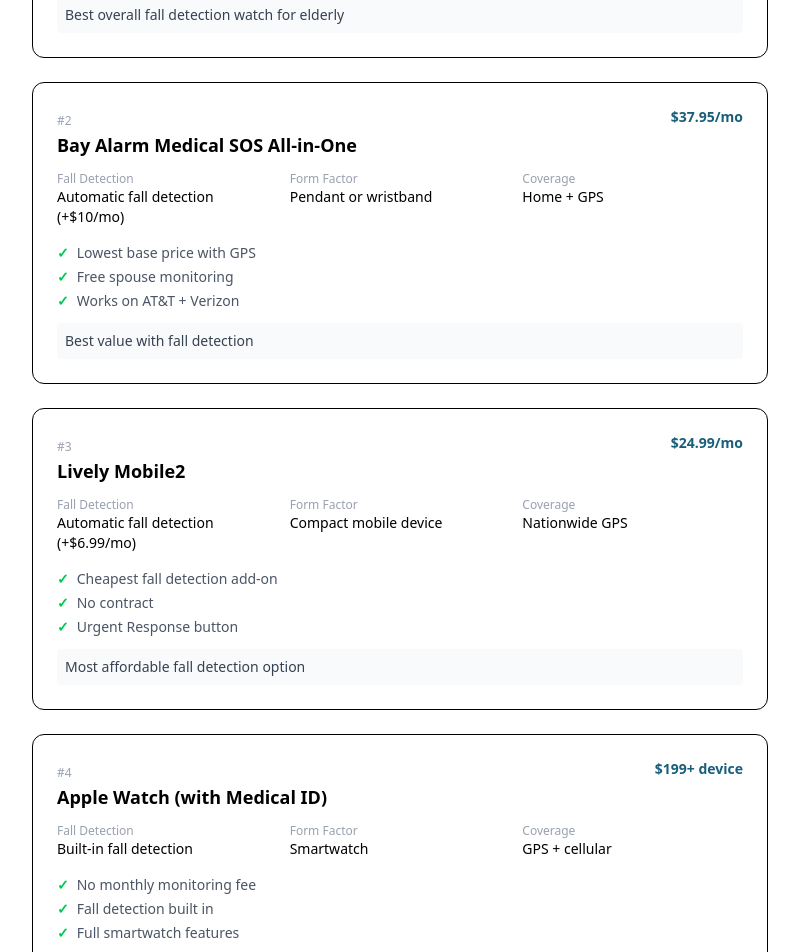
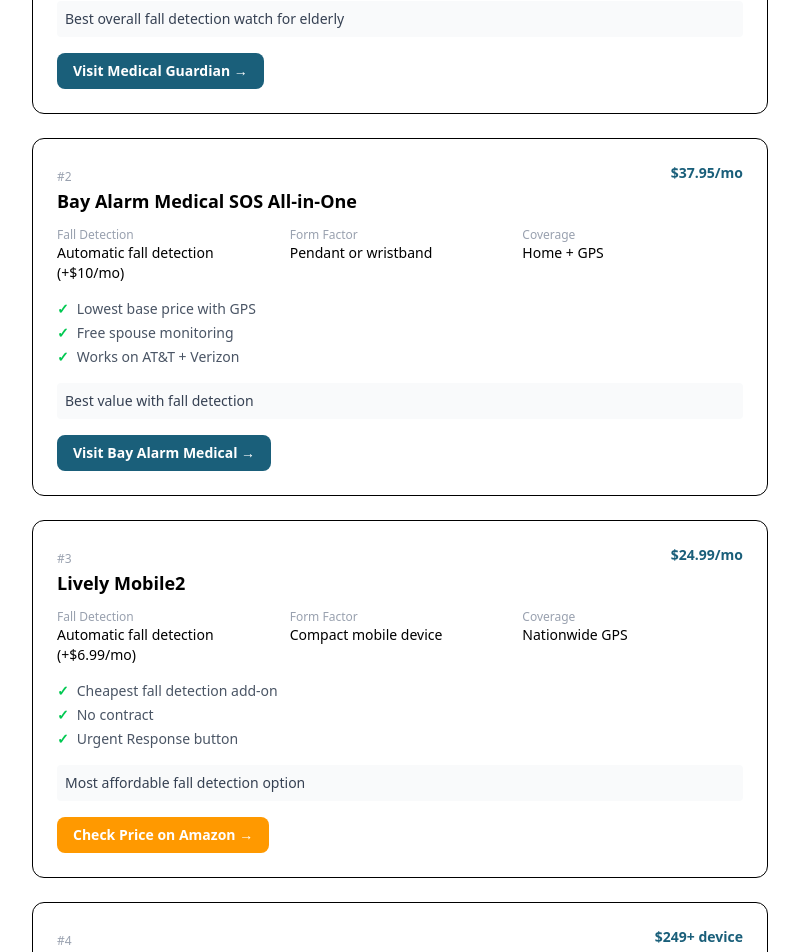
Before and after one commit to nickgoetsch-sixsmith/medical-alert-review, a Next.js app: page /fall-detection-medical-alert in a window 1280 px wide. Shown: the part 700-1652 px from the top of the page, without its empty margins (240-1039 px from the left). Built offline with nearby package versions, Linux system fonts and the light colour scheme.

Commit message:
Add affiliate CTAs: Amazon links (sixsmith3-20) + Medical Guardian/Bay Alarm visit buttons

```diff
--- a/app/bay-alarm-medical-review/page.tsx
+++ b/app/bay-alarm-medical-review/page.tsx
@@ -33,15 +33,26 @@
           <a href="/" className="hover:text-[#1a5f7a]">Home</a> › Bay Alarm Medical Review
         </nav>
 
-        <span className="bg-blue-100 text-blue-800 text-xs font-semibold px-3 py-1 rounded-full">💰 Best Value 2026</span>
+        <span className="bg-blue-100 text-blue-800 text-xs font-semibold px-3 py-1 rounded-full">Best Value 2026</span>
         <h1 className="text-3xl font-bold mt-3 mb-2">Bay Alarm Medical Review 2026</h1>
         <p className="text-gray-500 text-sm mb-6">Last updated: April 2026 · Rating: <strong>9.1 / 10</strong></p>
 
-        <div className="bg-[#e8f4f8] rounded-xl p-6 mb-8 grid sm:grid-cols-2 gap-4 text-sm">
+        <div className="bg-[#e8f4f8] rounded-xl p-6 mb-6 grid sm:grid-cols-2 gap-4 text-sm">
           <div><p className="text-gray-500 mb-1">Starting price</p><p className="font-bold text-lg">$19.95/month</p></div>
           <div><p className="text-gray-500 mb-1">Contract</p><p className="font-bold text-lg">Month-to-month</p></div>
           <div><p className="text-gray-500 mb-1">Fall detection</p><p className="font-bold text-lg">Yes (+$10/mo)</p></div>
           <div><p className="text-gray-500 mb-1">Free spouse monitoring</p><p className="font-bold text-lg">Yes</p></div>
+        </div>
+
+        <div className="mb-8">
+          <a
+            href="https://www.bayalarmmedical.com"
+            target="_blank"
+            rel="noopener noreferrer"
+            className="inline-block bg-[#1a5f7a] text-white font-semibold px-6 py-3 rounded-lg hover:bg-[#134a61] transition-colors"
+          >
+            Visit Bay Alarm Medical — From $19.95/mo →
+          </a>
         </div>
 
         <h2 className="text-xl font-bold mb-3">What We Like</h2>
@@ -97,7 +108,15 @@
 
         <div className="bg-gray-50 rounded-xl p-6 text-sm">
           <p className="font-semibold mb-2">Our Verdict</p>
-          <p className="text-gray-700">Bay Alarm Medical is the best value medical alert system in 2026. At $19.95/month with free spouse monitoring and no activation fees, it is hard to beat on price. Compare it to our <a href="/medical-guardian-review" className="text-[#1a5f7a] underline">#1 pick, Medical Guardian</a>, if you need GPS coverage or a more polished app experience.</p>
+          <p className="text-gray-700 mb-4">Bay Alarm Medical is the best value medical alert system in 2026. At $19.95/month with free spouse monitoring and no activation fees, it is hard to beat on price. Compare it to our <a href="/medical-guardian-review" className="text-[#1a5f7a] underline">#1 pick, Medical Guardian</a>, if you need GPS coverage or a more polished app experience.</p>
+          <a
+            href="https://www.bayalarmmedical.com"
+            target="_blank"
+            rel="noopener noreferrer"
+            className="inline-block bg-[#1a5f7a] text-white font-semibold px-6 py-3 rounded-lg hover:bg-[#134a61] transition-colors"
+          >
+            Visit Bay Alarm Medical →
+          </a>
         </div>
       </div>
     </>
--- a/app/fall-detection-medical-alert/page.tsx
+++ b/app/fall-detection-medical-alert/page.tsx
@@ -6,9 +6,9 @@
     "The best fall detection medical alert devices for elderly in 2026. These systems automatically detect a fall and call for help — no button press required.",
 };
 
-export default function FallDetectionMedicalAlert() {
 const devices = [
   {
+    rank: 1,
     name: "Medical Guardian MGMove",
     price: "$39.95/mo",
     detection: "Automatic fall detection (+$10/mo)",
@@ -16,8 +16,10 @@
     coverage: "Home + GPS",
     pros: ["Wrist-worn — harder to forget", "GPS tracks location", "Long battery life"],
     verdict: "Best overall fall detection watch for elderly",
+    cta: { type: "site", label: "Visit Medical Guardian →", href: "https://www.medicalguardian.com" },
   },
   {
+    rank: 2,
     name: "Bay Alarm Medical SOS All-in-One",
     price: "$37.95/mo",
     detection: "Automatic fall detection (+$10/mo)",
@@ -25,8 +27,10 @@
     coverage: "Home + GPS",
     pros: ["Lowest base price with GPS", "Free spouse monitoring", "Works on AT&T + Verizon"],
     verdict: "Best value with fall detection",
+    cta: { type: "site", label: "Visit Bay Alarm Medical →", href: "https://www.bayalarmmedical.com" },
   },
   {
+    rank: 3,
     name: "Lively Mobile2",
     price: "$24.99/mo",
     detection: "Automatic fall detection (+$6.99/mo)",
@@ -34,24 +38,27 @@
     coverage: "Nationwide GPS",
     pros: ["Cheapest fall detection add-on", "No contract", "Urgent Response button"],
     verdict: "Most affordable fall detection option",
+    cta: { type: "amazon", label: "Check Price on Amazon →", asin: "B09S5SGRB8" },
   },
   {
-      name: "Apple Watch (with Medical ID)",
-      price: "$199+ device",
+    rank: 4,
+    name: "Apple Watch SE (2nd Gen)",
+    price: "$249+ device",
     detection: "Built-in fall detection",
     form: "Smartwatch",
     coverage: "GPS + cellular",
-      pros: ["No monthly monitoring fee", "Fall detection built in", "Full smartwatch features"],
+    pros: ["No monthly monitoring fee option", "Fall detection built in", "Full smartwatch features"],
     verdict: "Best for tech-savvy active seniors",
+    cta: { type: "amazon", label: "Check Price on Amazon →", asin: "B0CHX9N594" },
   },
 ];
 
 const faq = [
   { q: "How does automatic fall detection work on medical alert devices?", a: "Fall detection uses accelerometers and algorithms to identify the motion pattern of a hard fall — a sudden downward acceleration followed by impact and stillness. When detected, the device automatically initiates a call to the monitoring center without requiring the user to press a button." },
-    { q: "How accurate is fall detection on medical alert systems?", a: "Fall detection is approximately 80-95% accurate depending on the device and fall type. False positives (accidental triggers) can occur from sitting down hard or dropping the device. No fall detection system is 100% reliable, which is why the manual help button remains important." },
+  { q: "How accurate is fall detection on medical alert systems?", a: "Fall detection is approximately 80-95% accurate depending on the device and fall type. False positives can occur from sitting down hard or dropping the device. No fall detection system is 100% reliable, which is why the manual help button remains important." },
   { q: "What is the best fall detection device for elderly who live alone?", a: "For elderly living alone, Medical Guardian with fall detection add-on is our top pick — it combines automatic fall detection with 24/7 US-based monitoring and GPS coverage. Bay Alarm Medical is the best value option at a lower monthly cost." },
-    { q: "Does Medicare cover fall detection devices?", a: "Original Medicare does not cover fall detection medical alert devices. Some Medicare Advantage plans include a supplemental benefit for safety devices — check your specific plan. FSA and HSA funds can typically be used for medical alert systems." },
-    { q: "Do fall detection pendants work in the shower?", a: "Yes — most medical alert fall detection pendants are waterproof or water-resistant and designed to be worn in the shower, which is one of the highest-risk areas for falls among elderly adults." },
+  { q: "Does Medicare cover fall detection devices?", a: "Original Medicare does not cover fall detection medical alert devices. Some Medicare Advantage plans include a supplemental benefit for safety devices. FSA and HSA funds can typically be used for medical alert systems." },
+  { q: "Do fall detection pendants work in the shower?", a: "Yes — most medical alert fall detection pendants are waterproof and designed to be worn in the shower, which is one of the highest-risk areas for falls among elderly adults." },
 ];
 
 const faqSchema = {
@@ -64,6 +71,7 @@
   })),
 };
 
+export default function FallDetectionMedicalAlert() {
   return (
     <>
       <script type="application/ld+json" dangerouslySetInnerHTML={{ __html: JSON.stringify(faqSchema) }} />
@@ -83,11 +91,11 @@
 
         <h2 className="text-xl font-bold mb-6">Top Fall Detection Devices</h2>
         <div className="space-y-6 mb-10">
-          {devices.map((d, i) => (
+          {devices.map((d) => (
             <div key={d.name} className="border rounded-xl p-6">
               <div className="flex items-start justify-between mb-3">
                 <div>
-                  <span className="text-xs text-gray-400 font-medium">#{i + 1}</span>
+                  <span className="text-xs text-gray-400 font-medium">#{d.rank}</span>
                   <h3 className="text-lg font-bold">{d.name}</h3>
                 </div>
                 <span className="text-[#1a5f7a] font-semibold text-sm">{d.price}</span>
@@ -97,14 +105,33 @@
                 <div><p className="text-gray-400 text-xs">Form Factor</p><p className="font-medium">{d.form}</p></div>
                 <div><p className="text-gray-400 text-xs">Coverage</p><p className="font-medium">{d.coverage}</p></div>
               </div>
-              <ul className="space-y-1 mb-3">
+              <ul className="space-y-1 mb-4">
                 {d.pros.map(p => (
                   <li key={p} className="text-sm text-gray-600 flex gap-2">
                     <span className="text-green-500 font-bold">✓</span>{p}
                   </li>
                 ))}
               </ul>
-              <p className="text-sm bg-gray-50 rounded p-2 font-medium text-gray-700">{d.verdict}</p>
+              <p className="text-sm bg-gray-50 rounded p-2 mb-4 font-medium text-gray-700">{d.verdict}</p>
+              {d.cta.type === "amazon" ? (
+                <a
+                  href={`https://www.amazon.com/dp/${d.cta.asin}?tag=sixsmith3-20`}
+                  target="_blank"
+                  rel="noopener noreferrer"
+                  className="inline-block bg-[#FF9900] text-white text-sm font-semibold px-4 py-2 rounded-lg hover:bg-[#e68a00] transition-colors"
+                >
+                  {d.cta.label}
+                </a>
+              ) : (
+                <a
+                  href={d.cta.href}
+                  target="_blank"
+                  rel="noopener noreferrer"
+                  className="inline-block bg-[#1a5f7a] text-white text-sm font-semibold px-4 py-2 rounded-lg hover:bg-[#134a61] transition-colors"
+                >
+                  {d.cta.label}
+                </a>
+              )}
             </div>
           ))}
         </div>
@@ -136,7 +163,7 @@
 
         <div className="bg-gray-50 rounded-xl p-6 text-sm">
           <p className="font-semibold mb-2">Our Recommendation</p>
-          <p className="text-gray-700 mb-3">For most families, <a href="/medical-guardian-review" className="text-[#1a5f7a] underline">Medical Guardian</a> with the fall detection add-on ($39.95 + $10/mo) offers the best combination of automatic fall detection, GPS coverage, and reliable monitoring. If budget is the priority, <a href="/bay-alarm-medical-review" className="text-[#1a5f7a] underline">Bay Alarm Medical</a> starts lower and offers the same fall detection add-on.</p>
+          <p className="text-gray-700 mb-4">For most families, <a href="/medical-guardian-review" className="text-[#1a5f7a] underline">Medical Guardian</a> with the fall detection add-on offers the best combination of automatic fall detection, GPS, and reliable monitoring. If budget is the priority, <a href="/bay-alarm-medical-review" className="text-[#1a5f7a] underline">Bay Alarm Medical</a> starts lower with the same fall detection add-on.</p>
         </div>
       </div>
     </>
--- a/app/medical-guardian-review/page.tsx
+++ b/app/medical-guardian-review/page.tsx
@@ -43,15 +43,26 @@
           <a href="/" className="hover:text-[#1a5f7a]">Home</a> › Medical Guardian Review
         </nav>
 
-        <span className="bg-green-100 text-green-800 text-xs font-semibold px-3 py-1 rounded-full">⭐ #1 Best Overall 2026</span>
+        <span className="bg-green-100 text-green-800 text-xs font-semibold px-3 py-1 rounded-full">#1 Best Overall 2026</span>
         <h1 className="text-3xl font-bold mt-3 mb-2">Medical Guardian Review 2026</h1>
         <p className="text-gray-500 text-sm mb-6">Last updated: April 2026 · Rating: <strong>9.4 / 10</strong></p>
 
-        <div className="bg-[#e8f4f8] rounded-xl p-6 mb-8 grid sm:grid-cols-2 gap-4 text-sm">
+        <div className="bg-[#e8f4f8] rounded-xl p-6 mb-6 grid sm:grid-cols-2 gap-4 text-sm">
           <div><p className="text-gray-500 mb-1">Starting price</p><p className="font-bold text-lg">$29.95/month</p></div>
           <div><p className="text-gray-500 mb-1">Contract</p><p className="font-bold text-lg">Month-to-month</p></div>
           <div><p className="text-gray-500 mb-1">Fall detection</p><p className="font-bold text-lg">Yes (+$10/mo)</p></div>
           <div><p className="text-gray-500 mb-1">GPS coverage</p><p className="font-bold text-lg">Yes (select plans)</p></div>
+        </div>
+
+        <div className="mb-8">
+          <a
+            href="https://www.medicalguardian.com"
+            target="_blank"
+            rel="noopener noreferrer"
+            className="inline-block bg-[#1a5f7a] text-white font-semibold px-6 py-3 rounded-lg hover:bg-[#134a61] transition-colors"
+          >
+            Visit Medical Guardian — From $29.95/mo →
+          </a>
         </div>
 
         <h2 className="text-xl font-bold mb-3">What We Like</h2>
@@ -109,7 +120,15 @@
 
         <div className="bg-gray-50 rounded-xl p-6 text-sm">
           <p className="font-semibold mb-2">Our Verdict</p>
-          <p className="text-gray-700">Medical Guardian earns our top spot in 2026 for its combination of flexible plans, transparent month-to-month pricing, and reliable US-based monitoring. It is the best choice for most families unless budget is the primary concern — in which case, see our <a href="/bay-alarm-medical-review" className="text-[#1a5f7a] underline">Bay Alarm Medical review</a>.</p>
+          <p className="text-gray-700 mb-4">Medical Guardian earns our top spot in 2026 for its combination of flexible plans, transparent month-to-month pricing, and reliable US-based monitoring. It is the best choice for most families unless budget is the primary concern — in which case, see our <a href="/bay-alarm-medical-review" className="text-[#1a5f7a] underline">Bay Alarm Medical review</a>.</p>
+          <a
+            href="https://www.medicalguardian.com"
+            target="_blank"
+            rel="noopener noreferrer"
+            className="inline-block bg-[#1a5f7a] text-white font-semibold px-6 py-3 rounded-lg hover:bg-[#134a61] transition-colors"
+          >
+            Visit Medical Guardian →
+          </a>
         </div>
       </div>
     </>
--- a/app/no-monthly-fee-medical-alert/page.tsx
+++ b/app/no-monthly-fee-medical-alert/page.tsx
@@ -6,7 +6,33 @@
     "Looking for a medical alert with no monthly fee? We review the best one-time purchase options and explain the trade-offs vs subscription monitoring.",
 };
 
-export default function NoMonthlyFeeMedicalAlert() {
+const DEVICES = [
+  {
+    name: "LogicMark Freedom Alert 911",
+    price: "$79.95 one-time",
+    calls: "Calls up to 4 preset numbers + 911",
+    range: "600 ft from base",
+    verdict: "Best basic option for seniors with responsive family nearby",
+    asin: "B00FJ3Z11U",
+  },
+  {
+    name: "LogicMark Guardian Alert 911",
+    price: "$99.95 one-time",
+    calls: "Calls preset contacts + 911 direct",
+    range: "Home + yard",
+    verdict: "Upgraded version with direct 911 dialing — no monitoring needed",
+    asin: "B01MUUS0YS",
+  },
+  {
+    name: "Aster Safety Wristband",
+    price: "$49.95 one-time",
+    calls: "Calls preset contacts via cell",
+    range: "Nationwide (cellular)",
+    verdict: "Most affordable cellular option with no monthly fee",
+    asin: "B08CZMZXDQ",
+  },
+];
+
 const faq = [
   { q: "Are there medical alert systems with no monthly fee?", a: "Yes. Devices like the LogicMark Freedom Alert and Aster Safety Wristband work without a monthly monitoring fee. You get the button but it calls family instead of a 24/7 monitoring center." },
   { q: "What is the trade-off with no-fee medical alerts?", a: "Without a monitoring subscription, pressing the button calls a preset number such as a family member or neighbor, not a professional 24/7 dispatch center. If no one answers, no help is sent. For seniors living alone, monitored plans are strongly recommended." },
@@ -24,6 +50,7 @@
   })),
 };
 
+export default function NoMonthlyFeeMedicalAlert() {
   return (
     <>
       <script type="application/ld+json" dangerouslySetInnerHTML={{ __html: JSON.stringify(faqSchema) }} />
@@ -43,11 +70,7 @@
 
         <h2 className="text-xl font-bold mb-4">Best No-Monthly-Fee Options</h2>
         <div className="space-y-4 mb-10">
-          {[
-            { name: "LogicMark Freedom Alert", price: "$79.95 one-time", calls: "Calls up to 4 preset numbers", range: "600 ft from base", verdict: "Best basic option for seniors with responsive family nearby" },
-            { name: "Medical Care Alert HOME Alone", price: "$119 one-time", calls: "Calls family contacts", range: "Home + yard", verdict: "Good for tech-comfortable families who want app integration" },
-            { name: "Aster Safety Wristband", price: "$49.95 one-time", calls: "Calls preset contacts via cell", range: "Nationwide (cellular)", verdict: "Most affordable cellular option with no monthly fee" },
-          ].map(d => (
+          {DEVICES.map(d => (
             <div key={d.name} className="border rounded-xl p-5">
               <div className="flex justify-between items-start mb-2">
                 <h3 className="font-bold">{d.name}</h3>
@@ -55,7 +78,15 @@
               </div>
               <p className="text-sm text-gray-600 mb-1">Calls: {d.calls}</p>
               <p className="text-sm text-gray-600 mb-3">Range: {d.range}</p>
-              <p className="text-sm bg-gray-50 rounded p-2">{d.verdict}</p>
+              <p className="text-sm bg-gray-50 rounded p-2 mb-4">{d.verdict}</p>
+              <a
+                href={`https://www.amazon.com/dp/${d.asin}?tag=sixsmith3-20`}
+                target="_blank"
+                rel="noopener noreferrer"
+                className="inline-block bg-[#FF9900] text-white text-sm font-semibold px-4 py-2 rounded-lg hover:bg-[#e68a00] transition-colors"
+              >
+                Check Price on Amazon →
+              </a>
             </div>
           ))}
         </div>
@@ -100,7 +131,10 @@
 
         <div className="bg-gray-50 rounded-xl p-6 text-sm">
           <p className="font-semibold mb-2">Our Recommendation</p>
-          <p className="text-gray-700">For seniors living alone, we recommend a monitored plan. <a href="/bay-alarm-medical-review" className="text-[#1a5f7a] underline">Bay Alarm Medical at $19.95/month</a> costs less than $0.67/day and ensures professional 24/7 response. No-fee devices are best for active seniors with family close by.</p>
+          <p className="text-gray-700 mb-4">For seniors living alone, we recommend a monitored plan. <a href="/bay-alarm-medical-review" className="text-[#1a5f7a] underline">Bay Alarm Medical at $19.95/month</a> costs less than $0.67/day and ensures professional 24/7 response. No-fee devices are best for active seniors with family close by.</p>
+          <a href="/bay-alarm-medical-review" className="inline-block bg-[#1a5f7a] text-white text-sm font-semibold px-5 py-2.5 rounded-lg hover:bg-[#134a61] transition-colors">
+            See Bay Alarm Medical — From $19.95/mo →
+          </a>
         </div>
       </div>
     </>
```
Lines whose indentation alone changed are shown as unchanged.
